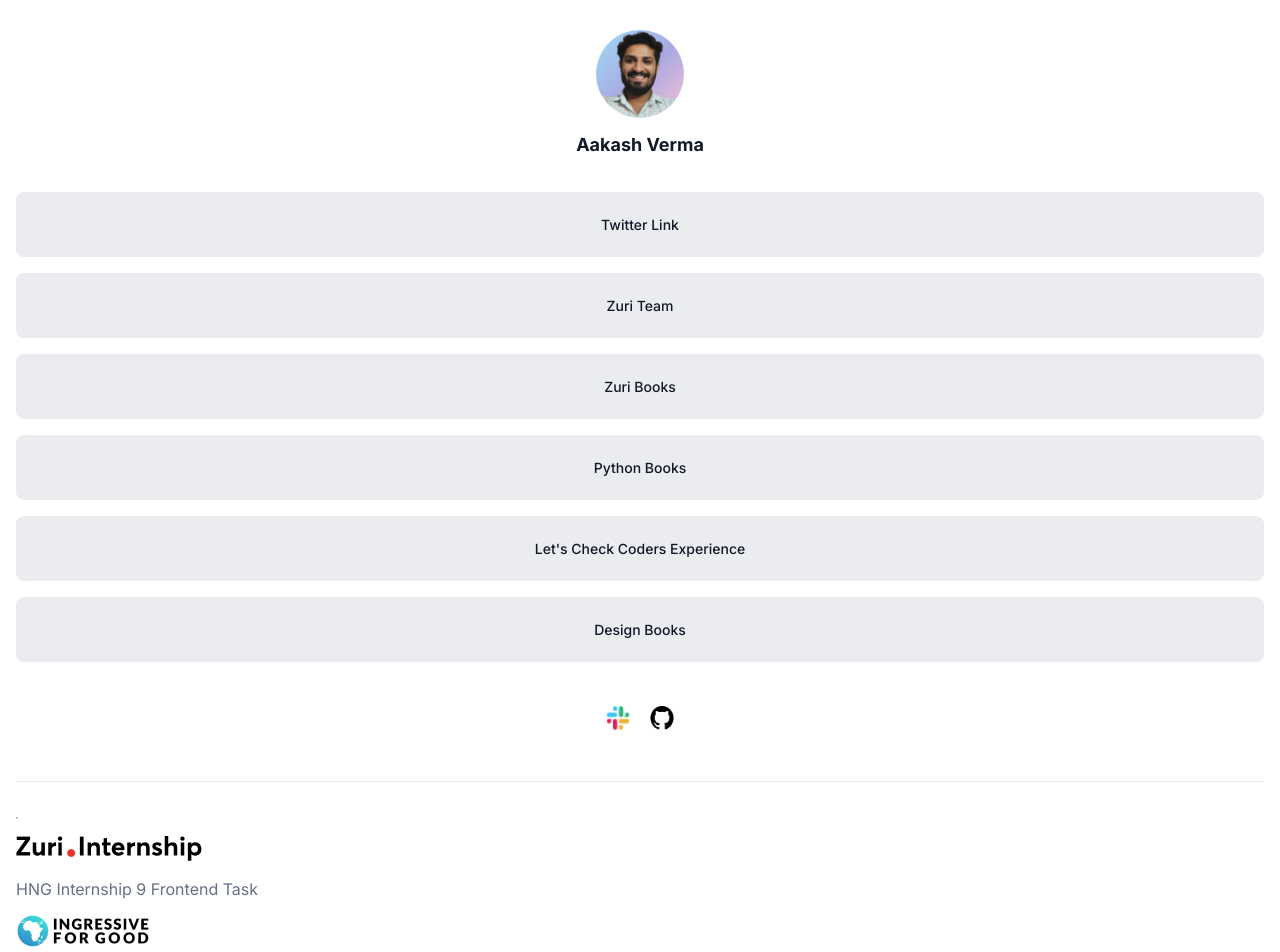
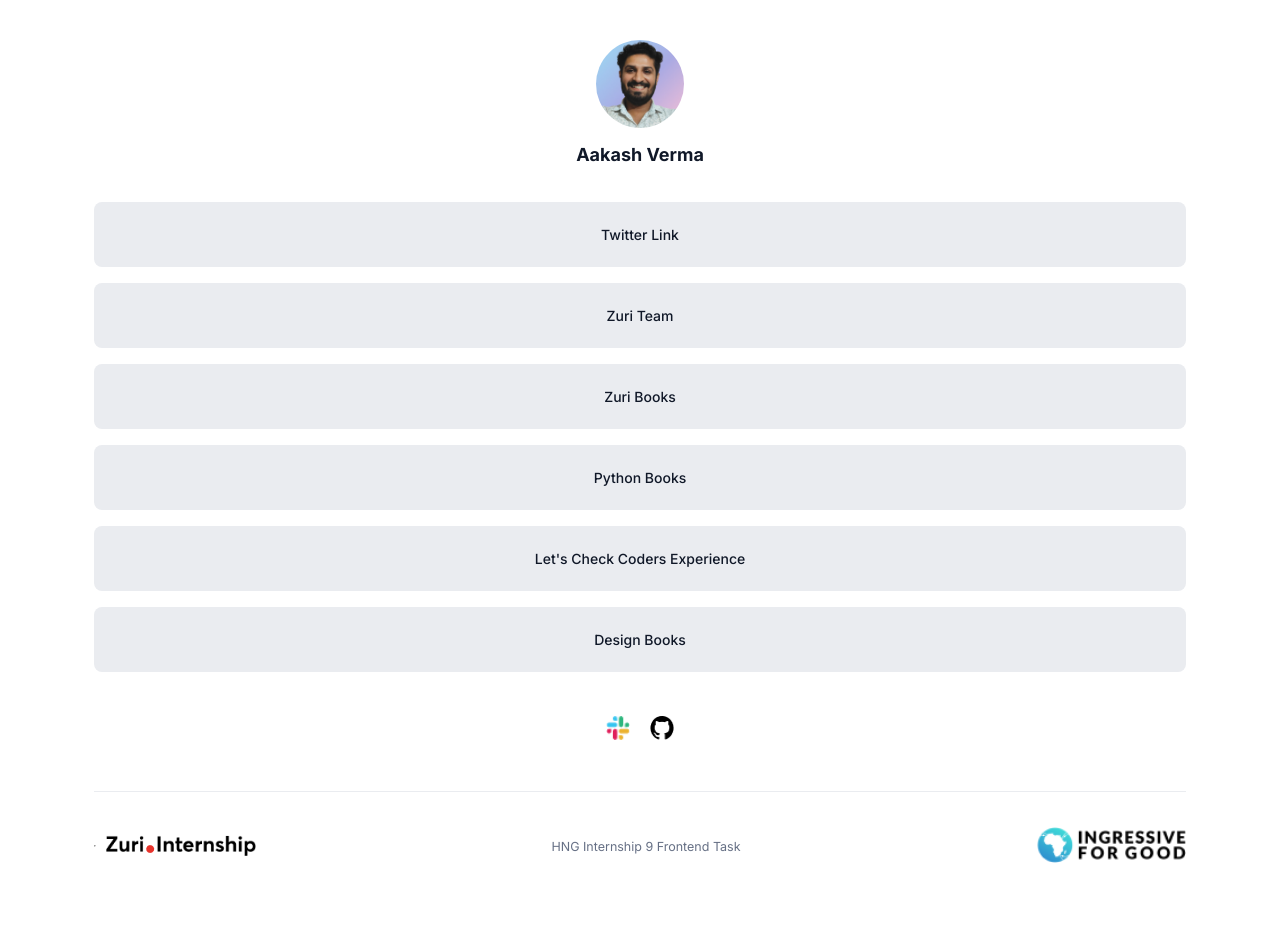
Before and after one commit to skyv26/linktree-profile, a React (Create React App) app: page / in a window 1280 px wide. Shown: the top 952 px of the page. After the commit the page ends 915 px from the top, so only its background shows below. Built offline with nearby package versions, Linux system fonts and the light colour scheme.

Commit message:
Finished Desktop Design

```diff
--- a/src/components/Footer/Footer.js
+++ b/src/components/Footer/Footer.js
@@ -8,6 +8,7 @@
   return (
     <footer className={style.Footer}>
       <hr className={style.Line} />
+      <div className={style.Content}>
         <a href="https://github.com/skyv26" className={style.Link} rel="noreferrer noopenner" target="_blank">
           <img src={Zuri} className={style.Image} alt="Let's connect on slack" />
           <img src={Dot} className={`${style.Dot}`} alt="" />
@@ -16,6 +17,7 @@
         <a href="https://github.com/skyv26" className={style.Link} rel="noreferrer noopenner" target="_blank">
           <img src={I4G} className={style.Image} alt="Let's connect on slack" />
         </a>
+      </div>
     </footer>
   );
 };
--- a/src/components/Footer/Footer.module.css
+++ b/src/components/Footer/Footer.module.css
@@ -5,6 +5,12 @@
   margin-top: 2.5rem;
   padding: 3.5rem 0 2rem 0;
   border-top: 1px solid rgba(234, 236, 240, 1);
+  gap: 1rem;
+}
+
+.Content {
+  display: flex;
+  flex-direction: column;
   gap: 1.6rem;
 }
 
@@ -24,3 +30,34 @@
   font-weight: 400;
   color: rgba(102, 112, 133, 1);
 }
+
+@media (min-width: 768px) {
+  .Footer {
+    display: flex;
+    flex-direction: row;
+    align-items: center;
+    justify-content: space-between;
+  }
+
+  .Content {
+    width: 100%;
+    flex-direction: row;
+    align-items: center;
+    justify-content: space-between;
+  }
+
+  .Image {
+    display: inline-block;
+    width: 15rem;
+  }
+
+  .Dot {
+    position: absolute;
+    left: 4rem;
+    top: 44%;
+  }
+
+  .Text {
+    font-size: 1.25rem;
+  }
+}
--- a/src/components/ProfileSection/ProfileSection.js
+++ b/src/components/ProfileSection/ProfileSection.js
@@ -4,10 +4,10 @@
 
 const ProfileSection = () => {
   return (
-    <div class={style.ProfileContainer}>
-      <img id="profile__img" class={style.Picture} src={ProfileImage} alt="See Aakash Verma" />
-      <a href="https://twitter.com/vrma_aakash" target="_blank" rel="noreferrer noopenner" id="twitter" class={style.ProfileLink}>Aakash Verma</a>
-      <a href="." target="_blank" rel="noreferrer noopenner" id="slack" class={`${style.ProfileLink} ${style.ShouldNotVisible}`}>skyv26</a>
+    <div className={style.ProfileContainer}>
+      <img id="profile__img" className={style.Picture} src={ProfileImage} alt="See Aakash Verma" />
+      <a href="https://twitter.com/vrma_aakash" target="_blank" rel="noreferrer noopenner" id="twitter" className={style.ProfileLink}>Aakash Verma</a>
+      <a href="." target="_blank" rel="noreferrer noopenner" id="slack" className={`${style.ProfileLink} ${style.ShouldNotVisible}`}>skyv26</a>
     </div>
   );
 };
--- a/src/index.css
+++ b/src/index.css
@@ -19,3 +19,9 @@
   padding: 2rem 1.6rem;
   min-height: 100vh;
 }
+
+@media (min-width: 768px) {
+  body {
+    padding: 3rem 9.4rem;
+  }
+}
```
Lines whose indentation alone changed are shown as unchanged.
